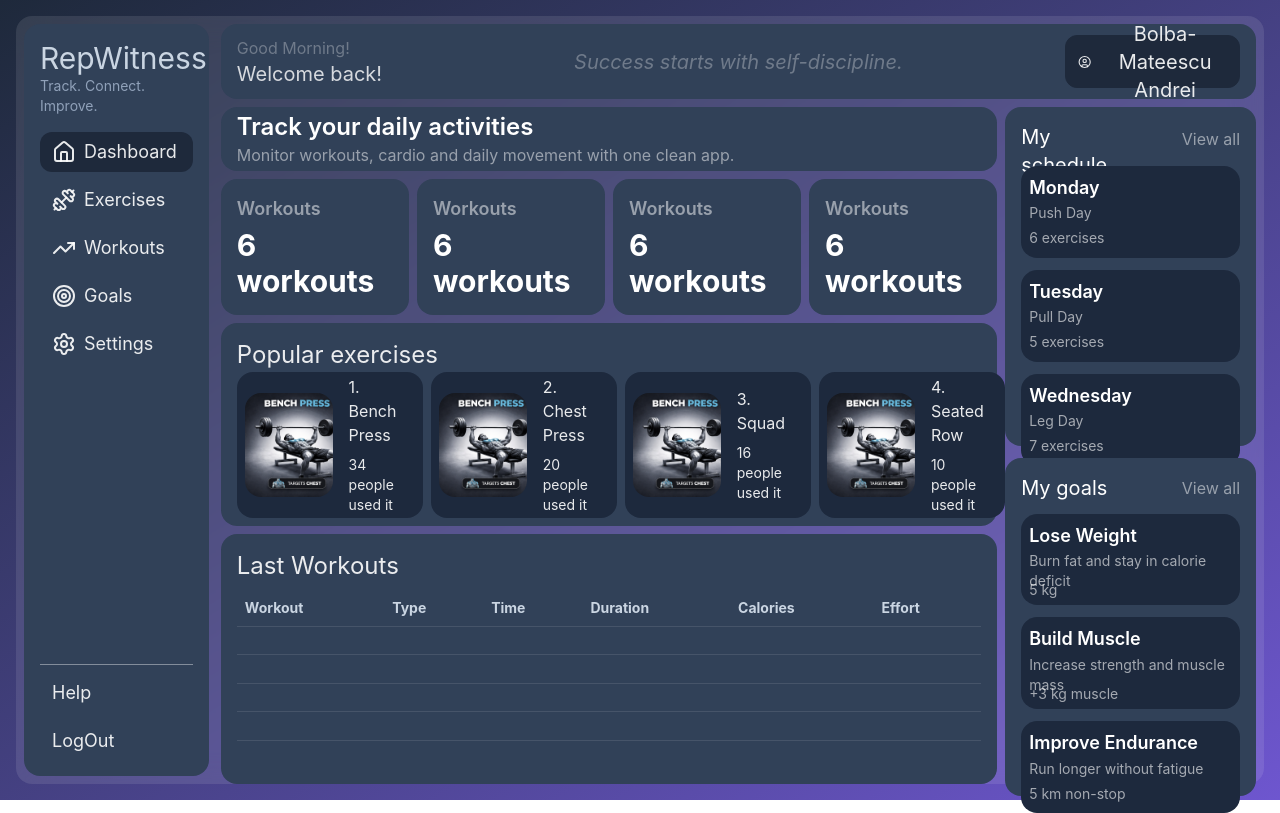
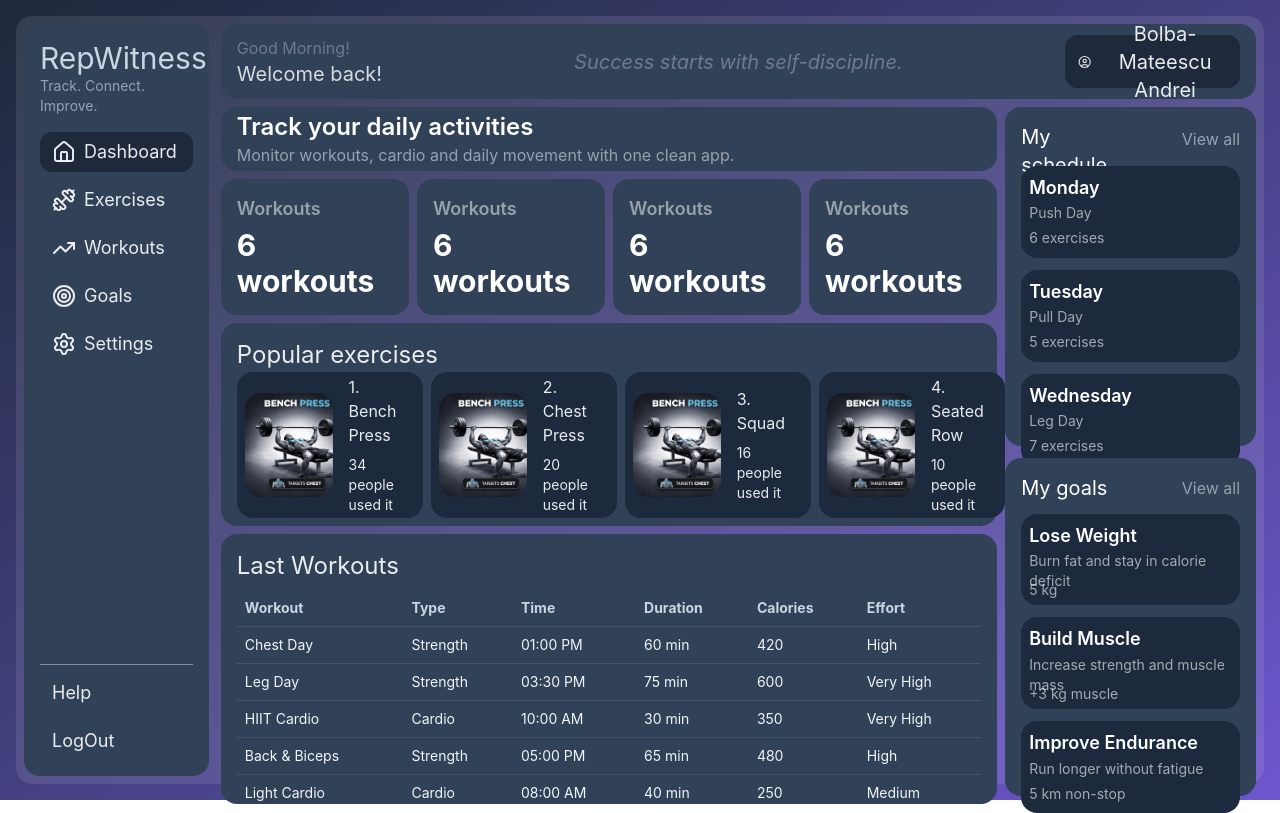
Before and after one commit to RepWitness/RepWitness.WEB, a React (Vite) app: page /dashboard in a window 1280 px wide. Built offline with nearby package versions, Linux system fonts and the light colour scheme.

Commit message:
#REP-11: fix table

```diff
--- a/src/components/common/table/GenericTable.tsx
+++ b/src/components/common/table/GenericTable.tsx
@@ -26,7 +26,7 @@ export const GenericTable = <T extends Record<string, any>>({
           <tr key={rowIndex} className="border-t border-white/10 text-slate-100">
             {headElements.map((col, colIndex) => (
               <td className="px-2 py-2" key={colIndex}>
-                {item[col as keyof T]}
+                {item[col.toLowerCase()]}
               </td>
             ))}
           </tr>
--- a/src/dummydata/dashboard.ts
+++ b/src/dummydata/dashboard.ts
@@ -36,57 +36,51 @@ export const goalsCardElements: CardPropsModel[] = [
   },
 ];
 
-export const WorkoutHeadElements = [
-  "Workout",
-  "Type",
-  "Time",
-  "Duration",
-  "Calories",
-  "Effort",
-];
 
 export const workouts = [
   {
-    name: "Chest Day",
+    workout: "Chest Day",
     type: "Strength",
     time: "01:00 PM",
     duration: "60 min",
-    kcal: 420,
+    calories: 420,
     effort: "High",
   },
   {
-    name: "Leg Day",
+    workout: "Leg Day",
     type: "Strength",
     time: "03:30 PM",
     duration: "75 min",
-    kcal: 600,
+    calories: 600,
     effort: "Very High",
   },
   {
-    name: "HIIT Cardio",
+    workout: "HIIT Cardio",
     type: "Cardio",
     time: "10:00 AM",
     duration: "30 min",
-    kcal: 350,
+    calories: 350,
     effort: "Very High",
   },
   {
-    name: "Back & Biceps",
+    workout: "Back & Biceps",
     type: "Strength",
     time: "05:00 PM",
     duration: "65 min",
-    kcal: 480,
+    calories: 480,
     effort: "High",
   },
   {
-    name: "Light Cardio",
+    workout: "Light Cardio",
     type: "Cardio",
     time: "08:00 AM",
     duration: "40 min",
-    kcal: 250,
+    calories: 250,
     effort: "Medium",
   },
 ];
+
+export const WorkoutHeadElements = Object.keys(workouts[0]);
 
 export const popularExercises = [
   {
```
